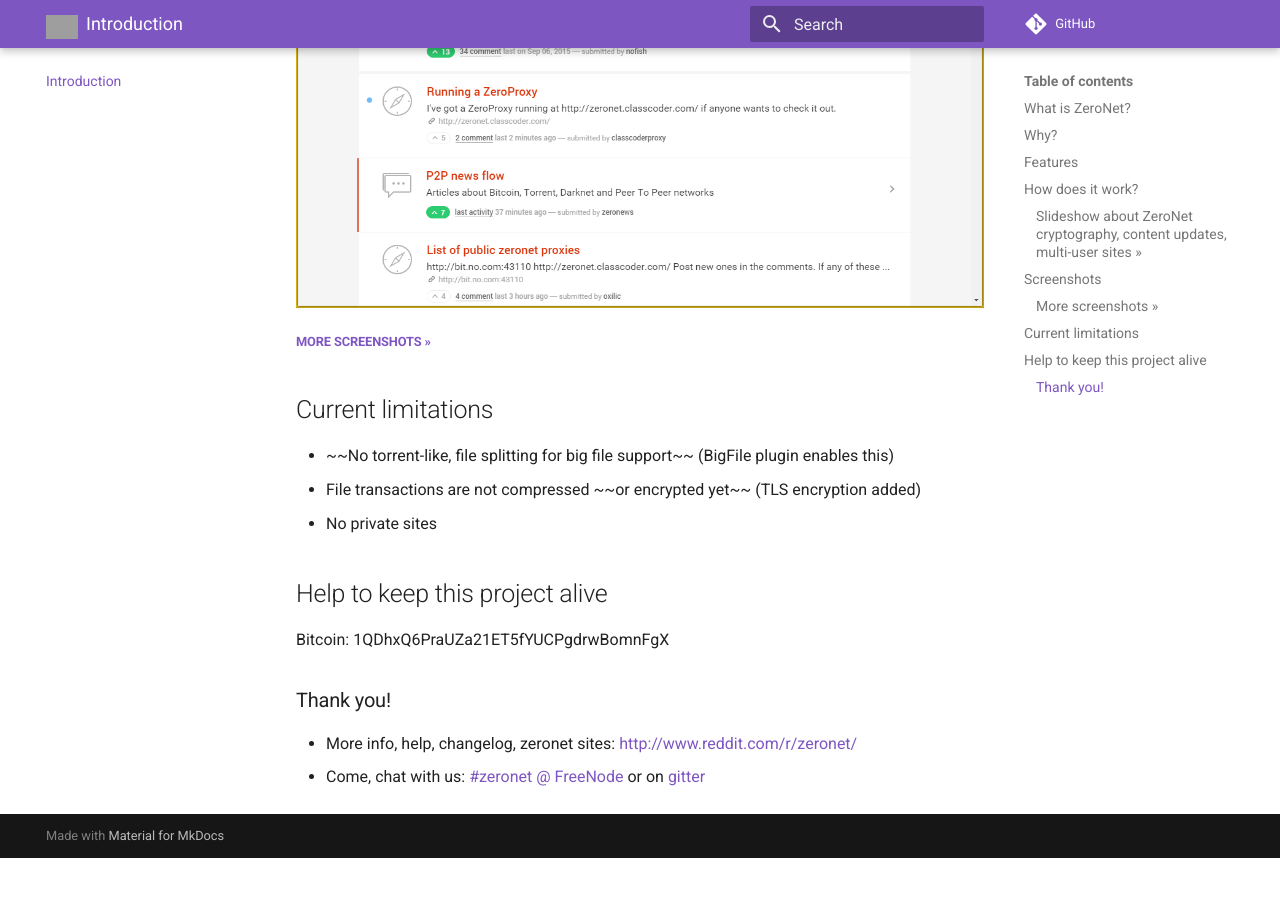
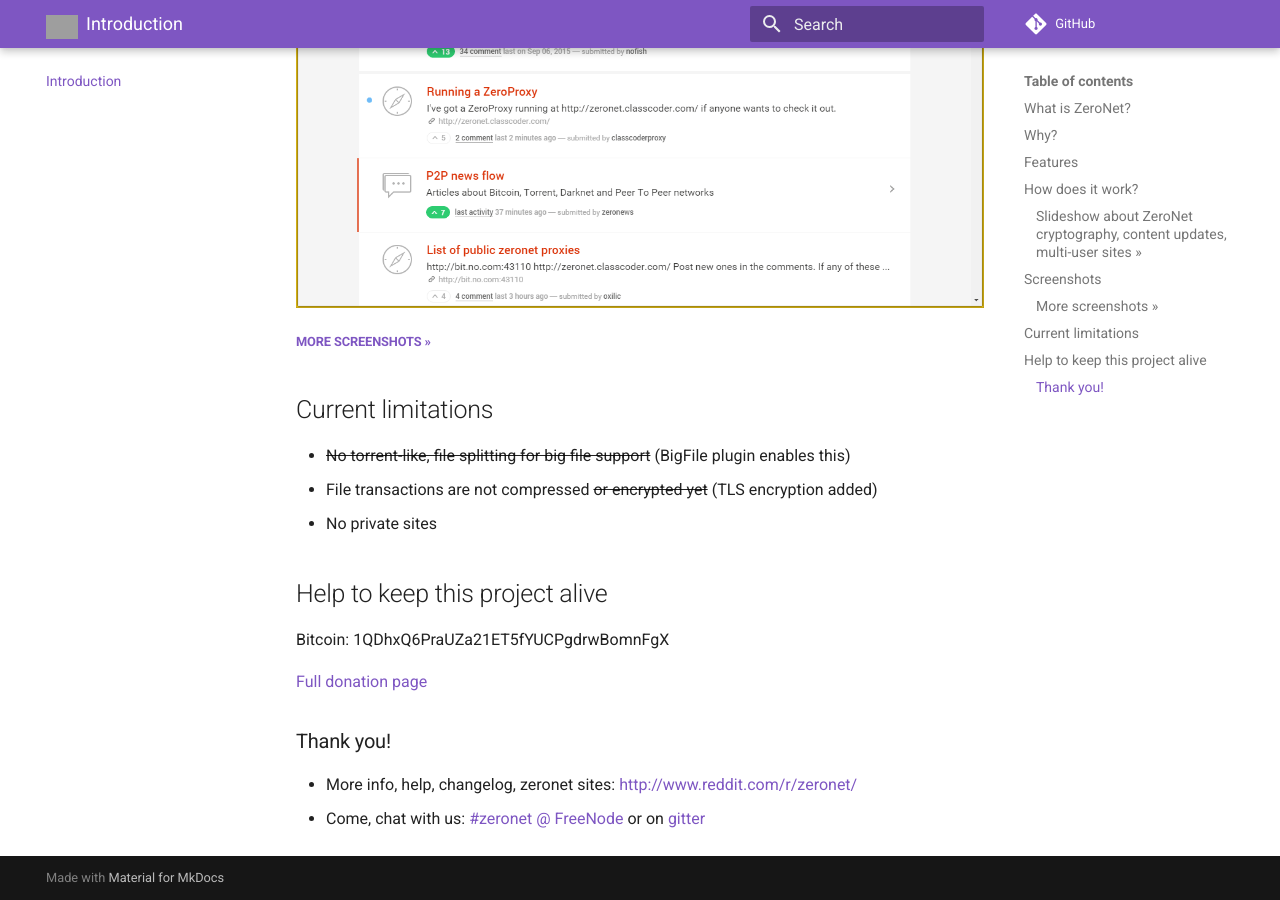
Before and after one commit to HelloZeroNet/Documentation, an MkDocs documentation site: the page built from docs/index.md, in a window 1280 px wide and 900 px high, scrolled down 2496 px. Built offline with MkDocs 1.6.1 and Material for MkDocs 9.7.7, drawn with Linux system fonts in a browser that asks for light colours; comment, search, counter and statistics services are not loaded; before the commit the page ends 3354 px from its top, so only the background shows below that; grey boxes are pictures that could not be loaded.

Commit message:
Fix strikethrough and add link to donations

```diff
--- a/docs/index.md
+++ b/docs/index.md
@@ -77,14 +77,15 @@
 
 ## Current limitations
 
-* ~~No torrent-like, file splitting for big file support~~ (BigFile plugin enables this)
-* File transactions are not compressed ~~or encrypted yet~~ (TLS encryption added)
+* <strike>No torrent-like, file splitting for big file support</strike> (BigFile plugin enables this)
+* File transactions are not compressed <strike>or encrypted yet</strike> (TLS encryption added)
 * No private sites
 
 ## Help to keep this project alive
 
 Bitcoin: 1QDhxQ6PraUZa21ET5fYUCPgdrwBomnFgX
 
+[Full donation page](help_zeronet/donate/)
 
 ### Thank you!
 
```
